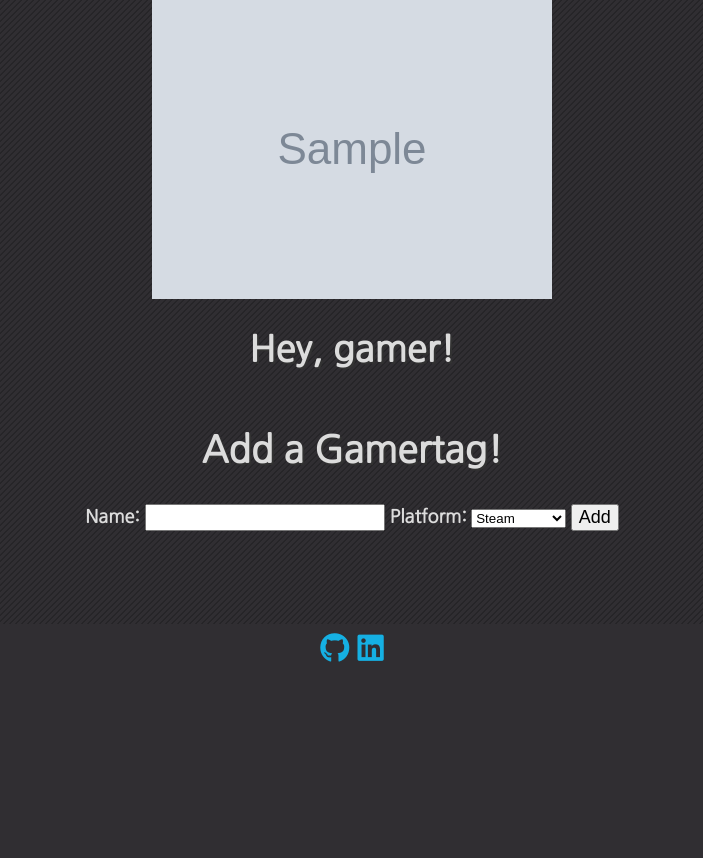
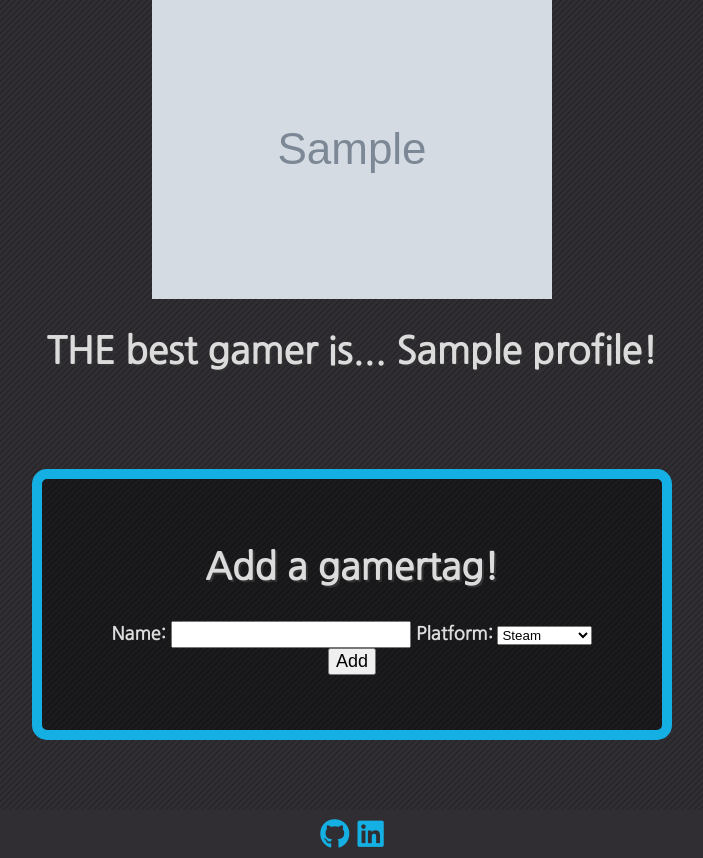
Before and after one commit to BriannaRocha/QuestCentral, a Node server app: page /profiles/ in a window 1280 px wide. Shown: the part 128-986 px from the top of the page, without its empty margins (288-991 px from the left). Before the commit the page ends 790 px from the top, so only its background shows below. Run offline with Node 20, Linux system fonts and the light colour scheme; the visitor is signed in with stand-in values (Sample User, id 1); tables that the repository leaves empty hold one stand-in row (values such as "Sample post"); grey boxes marked "Sample" are stand-in pictures; some libraries are stand-ins or nearby versions.

Commit message:
add styling to profile index

```diff
--- a/public/stylesheets/style.css
+++ b/public/stylesheets/style.css
@@ -66,7 +66,7 @@ main {
 }
 
 h1 {
-  font-size: 36px;
+  font-size: 37px;
   font-weight: bold;
   text-shadow: 2px 2px 0px rgb(50, 50, 50);
 }
@@ -117,6 +117,11 @@ pre {
   gap: 30px;
 }
 
+button:hover {
+  color: #b2b2b2;
+  background-color: #3f3f3fb5;
+}
+
 .link {
   padding: 12px 0;
   font-size: 18px;
@@ -131,7 +136,7 @@ pre {
   display: inline;
 }
 
-#home-intro {
+.content-box {
   display: flex;
   flex-direction: column;
   justify-content: center;
@@ -146,7 +151,7 @@ pre {
   text-align: center;
 }
 
-#app-name {
+.yellow-highlight {
   color: #dfcf57;
 }
 
--- a/views/index.ejs
+++ b/views/index.ejs
@@ -13,9 +13,9 @@
       </div>
     <% } %>
   <% } else { %>
-    <div id="home-intro">
+    <div class="content-box">
       <h2>
-        Welcome to <span id="app-name">Quest Central</span>,
+        Welcome to <span class="yellow-highlight">Quest Central</span>,
         <br />
         a video game tracker! 🎮
       </h2>
--- a/views/profiles/index.ejs
+++ b/views/profiles/index.ejs
@@ -10,9 +10,10 @@
       alt="<%= profile.name %>'s avatar"
     >
   </div>
-  <h1>Hey, <%= isSelf ? "gamer" : profile.name %>!</h1>
+  <h1>THE best gamer is... <%= profile.name %>!</h1>
+  <div class="content-box">
   <% if (isSelf) { %>
-    <h2>Add a Gamertag!</h2>
+    <h2>Add a gamertag!</h2>
     <form action="/profiles/gamertags" method="POST">
       <label>
         Name:
@@ -44,7 +45,7 @@
             action="/profiles/gamertags/<%= gamertag._id %>?_method=DELETE"
             method="POST"
           >
-              <button type="submit">X</button>
+            <button class="btn" type="submit">X</button>
           </form>
         </td>
         <% } %>
@@ -53,6 +54,7 @@
         </tbody>
       </table>
     <% } %>
+  </div>
 </main>
 
 <%- include('../partials/footer') %>
```
Lines whose indentation alone changed are shown as unchanged.
